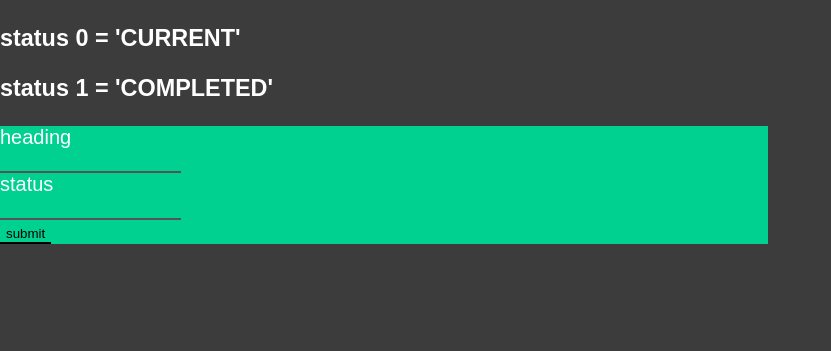
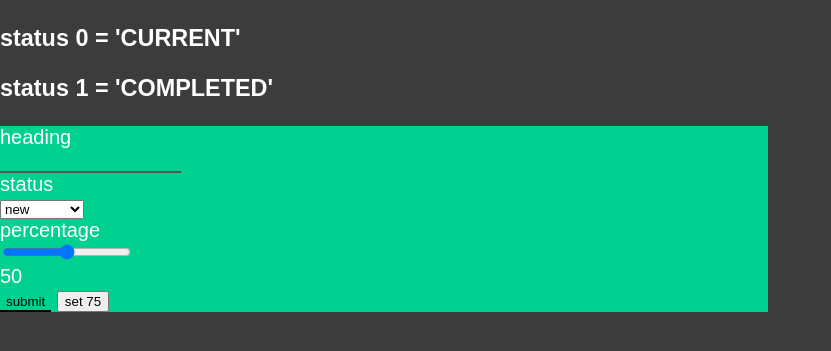
Before and after one commit to mranish592/MINDSPACE, a Django app: page /create/ in a window 1280 px wide. Shown: the part 224-575 px from the top of the page, without its empty margins (0-831 px from the left). Run offline with Django 3.2, Linux system fonts and the light colour scheme; some libraries are stand-ins or nearby versions.

Commit message:
form css

```diff
--- a/mindspace_website/mindspace_app/models.py
+++ b/mindspace_website/mindspace_app/models.py
@@ -1,10 +1,31 @@
 from django.db import models
 from django.urls import reverse
+from django.utils.translation import gettext_lazy as _
+from django.core.validators import MaxValueValidator, MinValueValidator
+
+
+
 
 # Create your models here.
 class Activity(models.Model):
     heading = models.CharField(max_length=100)
-    status = models.IntegerField()
+    #status = models.IntegerField()
+
+    class Status(models.TextChoices):
+        NEW = 'new', _('new')
+        CURRENT = 'current', _('current')
+        COMPLETED = 'completed', _('completed')
+
+    status=models.CharField(
+        max_length=100,
+        choices=Status.choices,
+        default=Status.NEW,
+    )
+
+    percentage= models.IntegerField(
+        default = 0,
+        validators=[MaxValueValidator(100), MinValueValidator(0)]
+     )
 
     def __str__(self):
         return self.heading
--- a/mindspace_website/mindspace_app/views.py
+++ b/mindspace_website/mindspace_app/views.py
@@ -14,11 +14,11 @@ class IndexView(TemplateView):
         return context
 
 class ActivityCreateView(CreateView):
-    fields = ('heading','status')
+    fields = ('heading','status','percentage')
     model = Activity
 
 class ActivityUpdateView(UpdateView):
-    fields = ('heading','status')
+    fields = ('heading','status','percentage')
     model = Activity
 
 class ActivityDeleteView(DeleteView):
--- a/mindspace_website/templates/mindspace_app/activity_form.html
+++ b/mindspace_website/templates/mindspace_app/activity_form.html
@@ -23,6 +23,16 @@
           </div>
         {% endif %}
 
+        {% if field.html_name == "percentage" %}
+          <div class="percentage_input">
+            {{ field }}
+            <input type="range" id="percentage_slider" name="percentage" min="0" max="100" onchange="updateTextInput(this.value);">
+            <div id="percentage_indicator">
+              50
+            </div>
+          </div>
+        {% endif %}
+
       </div>
 
     {% endfor %}
@@ -32,7 +42,21 @@
       <a href="{% url 'mindspace_app:delete' pk=activity.pk %}">delete</a>
     {% endif %}
 
+    <button onclick="myFunction()" type="button" name="button">set 75</button>
   </form>
 
 
 {% endblock %}
+
+{% block script_block %}
+  <script>
+  document.getElementById("id_percentage").type = "hidden";
+  var p = document.getElementById("percentage_slider").value
+  document.getElementById("id_percentage").value = p;
+
+
+  function updateTextInput(val){
+    document.getElementById('percentage_indicator').innerHTML=val;
+  }
+  </script>
+{% endblock %}
--- a/mindspace_website/templates/mindspace_app/base.html
+++ b/mindspace_website/templates/mindspace_app/base.html
@@ -20,6 +20,11 @@
 
     {% endblock %}
 
+    {% block script_block %}
+
+    {% endblock %}
   </body>
 
+
+
 </html>
```
Also changed, not shown: mindspace_website/templates/mindspace_app/index.html (+6 -6 lines), mindspace_website/db.sqlite3, mindspace_website/mindspace_app/migrations/0002_auto_20200705_1036.py (added), mindspace_website/mindspace_app/migrations/0003_auto_20200705_1041.py (added), mindspace_website/mindspace_app/migrations/0004_auto_20200705_1043.py (added), mindspace_website/mindspace_app/migrations/0005_auto_20200705_1109.py (added).
